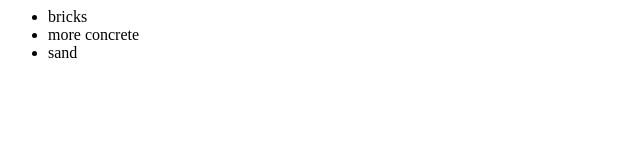
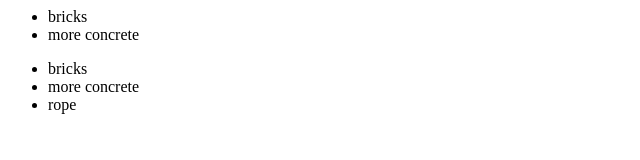
Before and after one commit to dumitru-jitaru/TestRepo, a plain HTML site: page index.html in a window 1280 px wide. Shown: the whole page, without its empty margins (0-640 px from the left). Drawn offline with Linux system fonts and the light colour scheme.

Commit message:
added another div element

```diff
--- a/index.html
+++ b/index.html
@@ -4,7 +4,13 @@
 			<ul>
 				<li>bricks</li>
 				<li>more concrete</li>
-				<li>sand</li>
+			</ul>
+		</div>
+		<div>
+			<ul>
+				<li>bricks</li>
+				<li>more concrete</li>
+				<li>rope</li>
 			</ul>
 		</div>
 	</body>
```
